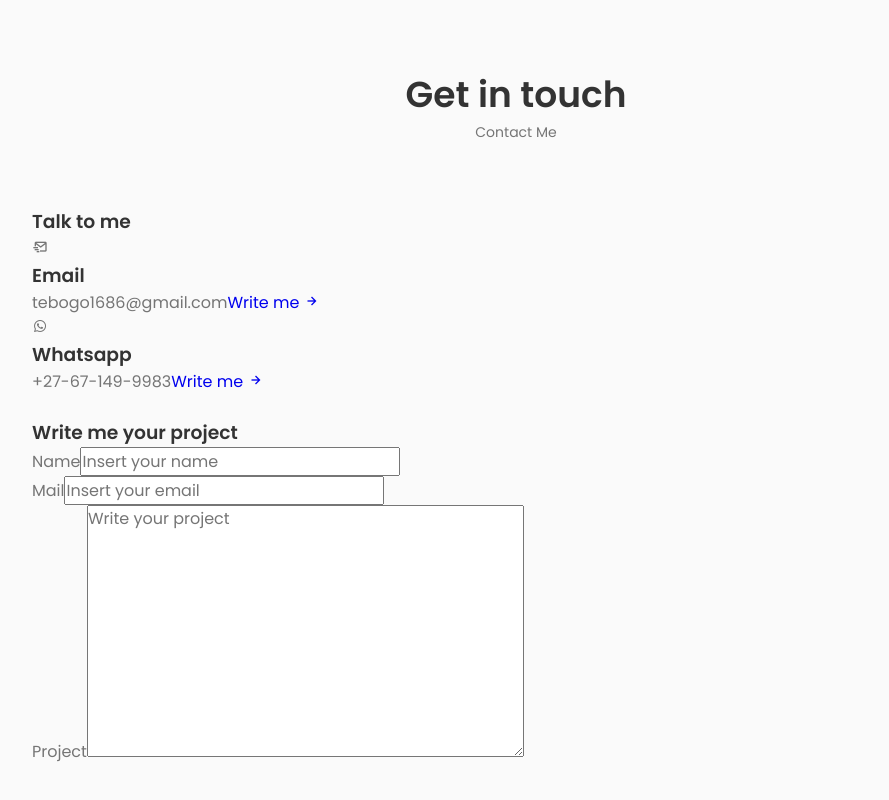
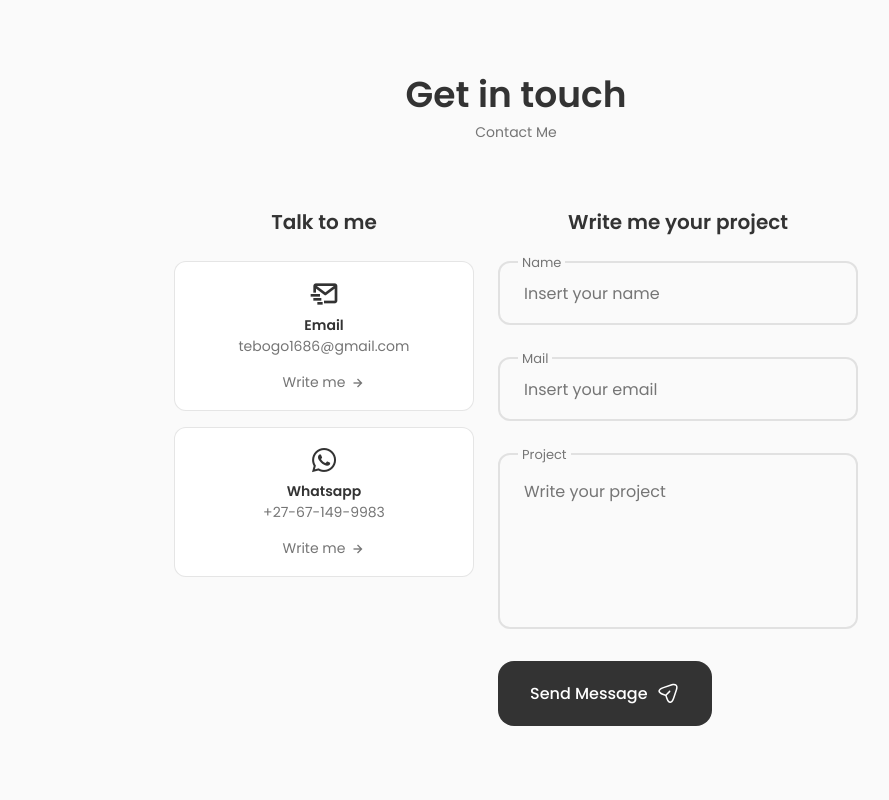
Before and after one commit to Selfmade20/portfolio, a React (Create React App) app: page / in a window 1280 px wide. Shown: the part 3181-3981 px from the top of the page, without its empty margins (124-1013 px from the left). Built offline with nearby package versions, Linux system fonts and the light colour scheme.

Commit message:
Adding styling to the contact section

```diff
--- a/src/Components/Contact/Contact.css
+++ b/src/Components/Contact/Contact.css
@@ -0,0 +1,109 @@
+.contact__container {
+    grid-template-columns: repeat(2, max-content);
+    justify-content: center;
+    column-gap: 6rem;
+    padding-bottom: 3rem;
+}
+
+.contact__title {
+    text-align: center;
+    font-size: var(--h3-font-size);
+    font-weight: var(--font-medium);
+    margin-bottom: var(--mb-1-5);
+}
+
+.contact__info {
+    display: grid;
+    row-gap: 1rem;
+    grid-template-columns: 300px;
+}
+
+.contact__card {
+    background-color: var(--container-color);
+    border: 1px solid rgba(0, 0, 0, 0.1);
+    padding: 1rem;
+    border-radius: 0.75rem;
+    text-align: center;
+}
+
+.contact__card-icon {
+    font-size: 2rem;
+    color: var(--title-color);
+    margin-bottom: var(--mb-0-25);
+}
+
+.contact__card-title,
+.contact__card-data {
+    font-size: var(--small-font-size);
+}
+
+.contact__card-title {
+    font-weight: var(--font-medium);
+}
+
+.contact__card-data {
+    display: block;
+    margin-bottom: var(--mb-0-75);
+}
+
+.contact__button {
+    color: var(--text-color);
+    display: inline-flex;
+    font-size: var(--small-font-size);
+    align-items: center;
+    justify-content: center;
+    column-gap: 0.25rem;
+}
+
+.contact__button-icon {
+    font-size: 1rem;
+    transition: 0.3s;
+}
+
+.contact__button:hover .contact__button-icon{
+    transform: translate(0.25rem);
+}
+
+.contact__form {
+    width: 360px;
+}
+
+.contact__form-div {
+    position: relative;
+    margin-bottom: var(--mb-2);
+    height: 4rem;
+}
+
+.contact__form-input {
+    position: absolute;
+    top: 0;
+    left: 0;
+    width: 100%;
+    height: 100%;
+    border: 2px solid rgba(0, 0, 0, 0.1);
+    background: none;
+    color: var(--text-color);
+    outline: none;
+    border-radius: 0.75rem;
+    padding: 1.5rem;
+    z-index: 1;
+}
+
+.contact__form-tag {
+    position: absolute;
+    top: -0.75rem;
+    left: 1.25rem;
+    font-size: var(--smaller-font-size);
+    padding: 0.25rem;
+    background-color: var(--body-color);
+    z-index: 10;
+}
+
+.contact__form-area {
+    height: 11rem;
+
+}
+
+.contact__form-area textarea{
+    resize: none;
+}
--- a/src/Components/Contact/Contact.jsx
+++ b/src/Components/Contact/Contact.jsx
@@ -1,4 +1,5 @@
 import React from 'react'
+import './Contact.css'
 
 const Contact = () => {
   return (
@@ -46,10 +47,18 @@
                         <input type="email" name='email' className='contact__form-input' placeholder='Insert your email'/>
                     </div>
 
-                    <div className="contact__form-div">
+                    <div className="contact__form-div contact__form-area">
                         <label className="contact__form-tag">Project</label>
                         <textarea name="project" cols="30" rows="10" className='contact__form-input' placeholder='Write your project'></textarea>
                     </div>
+                <button className="button button--flex">
+                    Send Message
+                <svg xmlns="http://www.w3.org/2000/svg" class="button_icon" width="24" height="24" viewBox="0 0 24 24" fill="none">
+                <path d="M14.2199 21.9352C13.0399 21.9352 11.3699 21.1052 10.0499 17.1352L9.32988 14.9752L7.16988 14.2552C3.20988 12.9352 2.37988 11.2652 2.37988 10.0852C2.37988 8.91525 3.20988 7.23525 7.16988 5.90525L15.6599 3.07525C17.7799 2.36525 19.5499 2.57525 20.6399 3.65525C21.7299 4.73525 21.9399 6.51525 21.2299 8.63525L18.3999 17.1252C17.0699 21.1052 15.3999 21.9352 14.2199 21.9352ZM7.63988 7.33525C4.85988 8.26525 3.86988 9.36525 3.86988 10.0852C3.86988 10.8052 4.85988 11.9052 7.63988 12.8252L10.1599 13.6652C10.3799 13.7352 10.5599 13.9152 10.6299 14.1352L11.4699 16.6552C12.3899 19.4352 13.4999 20.4252 14.2199 20.4252C14.9399 20.4252 16.0399 19.4352 16.9699 16.6552L19.7999 8.16525C20.3099 6.62525 20.2199 5.36525 19.5699 4.71525C18.9199 4.06525 17.6599 3.98525 16.1299 4.49525L7.63988 7.33525Z" fill="var(--container-color)"/>
+                <path d="M10.11 14.7052C9.92005 14.7052 9.73005 14.6352 9.58005 14.4852C9.29005 14.1952 9.29005 13.7152 9.58005 13.4252L13.16 9.83518C13.45 9.54518 13.93 9.54518 14.22 9.83518C14.51 10.1252 14.51 10.6052 14.22 10.8952L10.64 14.4852C10.5 14.6352 10.3 14.7052 10.11 14.7052Z" fill="var(--container-color)"/>
+                </svg>
+                </button>
+
                 </form>
             </div>
         </div>
```
